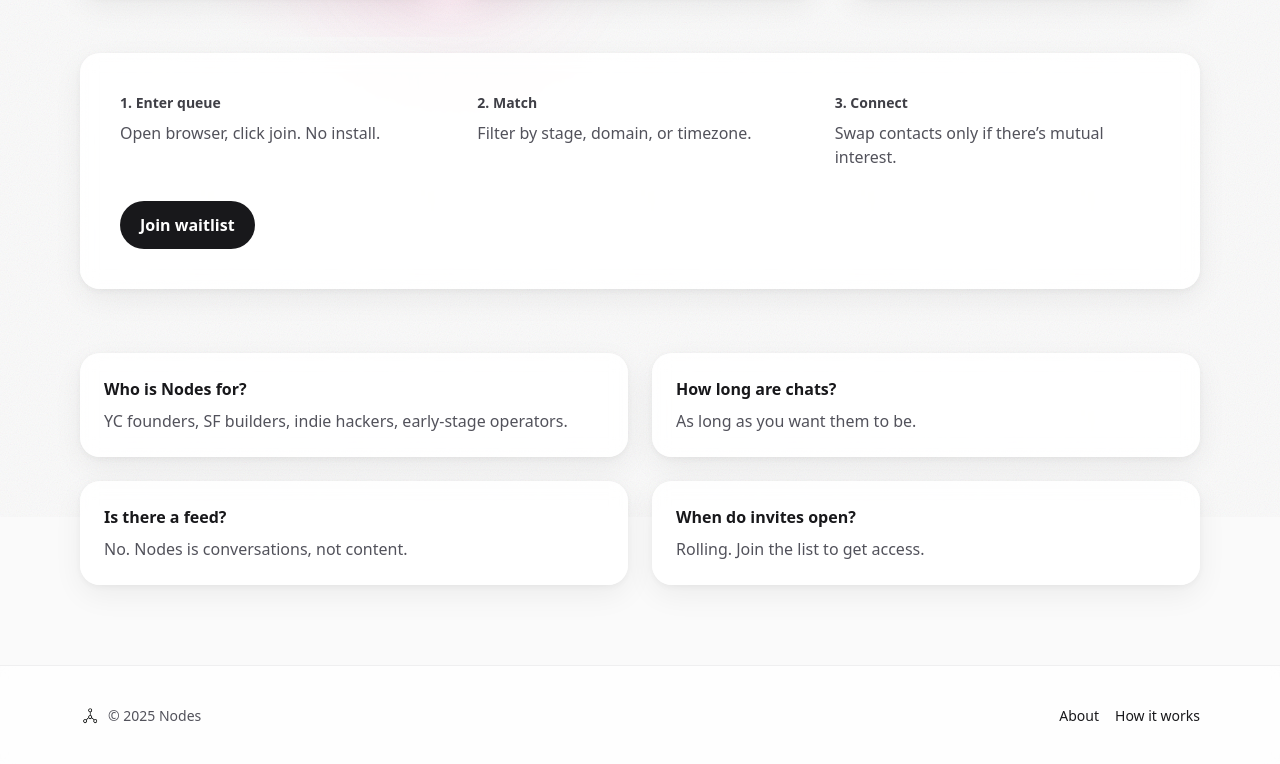
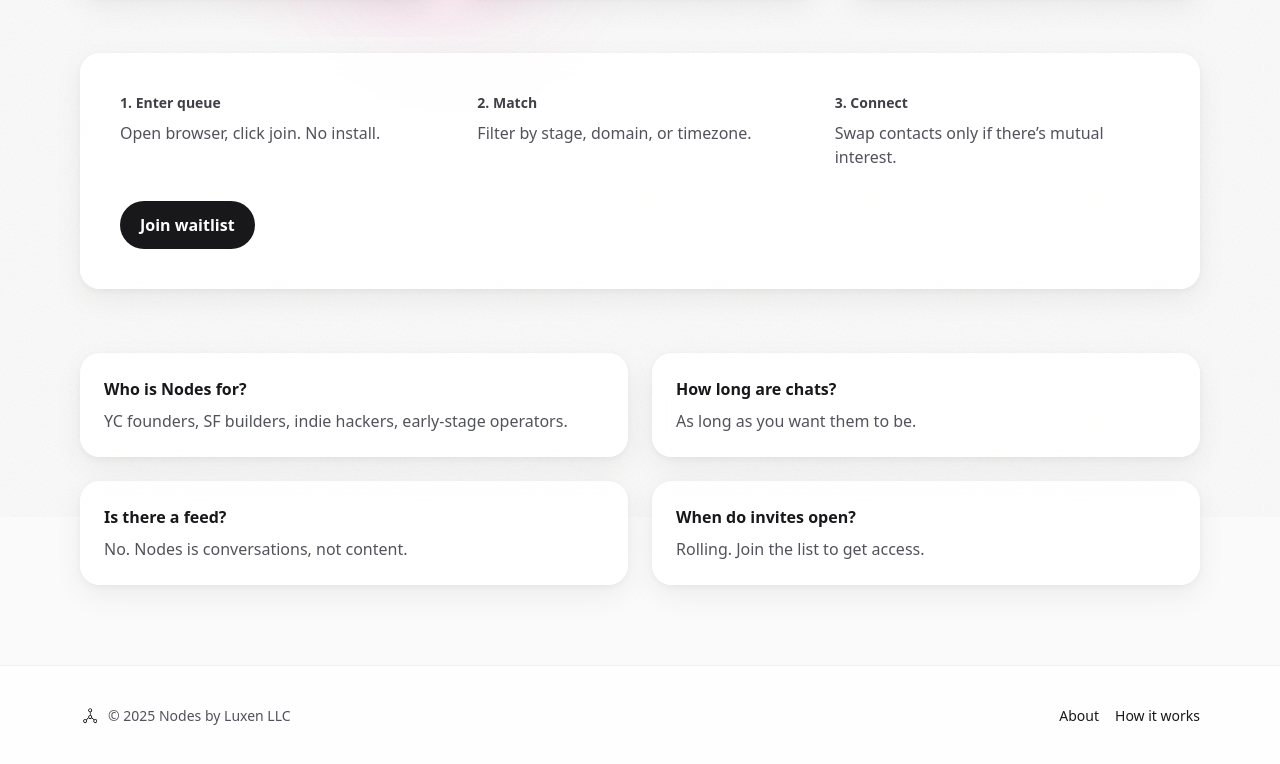
Before and after one commit to g4nesh/nodes, a plain HTML site: page index.html in a window 1280 px wide. Shown: the part 763-1527 px from the top of the page. Drawn offline with nearby package versions, Linux system fonts and the light colour scheme; no server answers.

Commit message:
Update index.html

```diff
--- a/index.html
+++ b/index.html
@@ -191,7 +191,7 @@
     <div class="mx-auto max-w-6xl px-4 py-10 flex flex-col sm:flex-row items-center justify-between gap-4">
       <div class="flex items-center gap-2">
         <img src="logo-removebg-preview.png" alt="Nodes" class="h-5 w-5 rounded-md object-contain" />
-        <span class="text-sm text-zinc-600">© <span id="y"></span> Nodes</span>
+        <span class="text-sm text-zinc-600">© <span id="y"></span> Nodes by Luxen LLC</span>
       </div>
       <div class="flex items-center gap-4 text-sm">
         <a href="#about" class="hover:underline">About</a>
```
